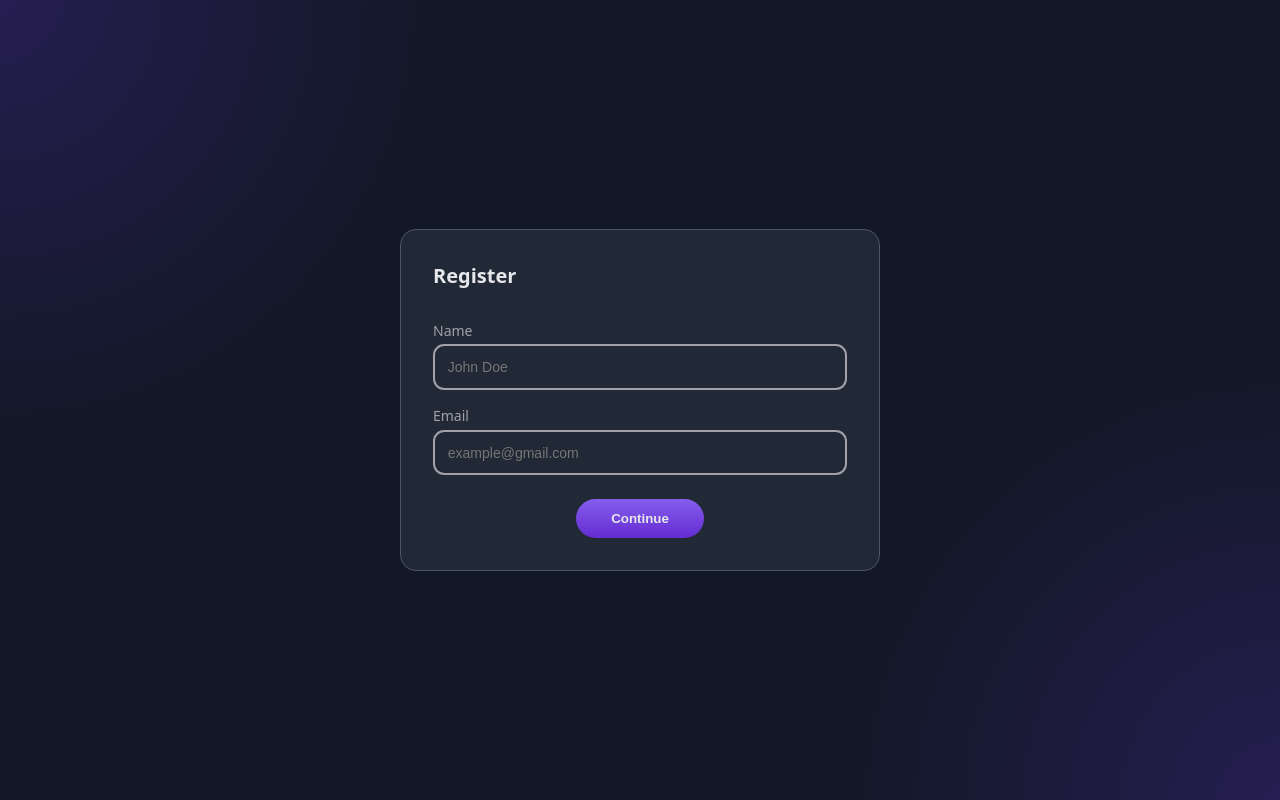
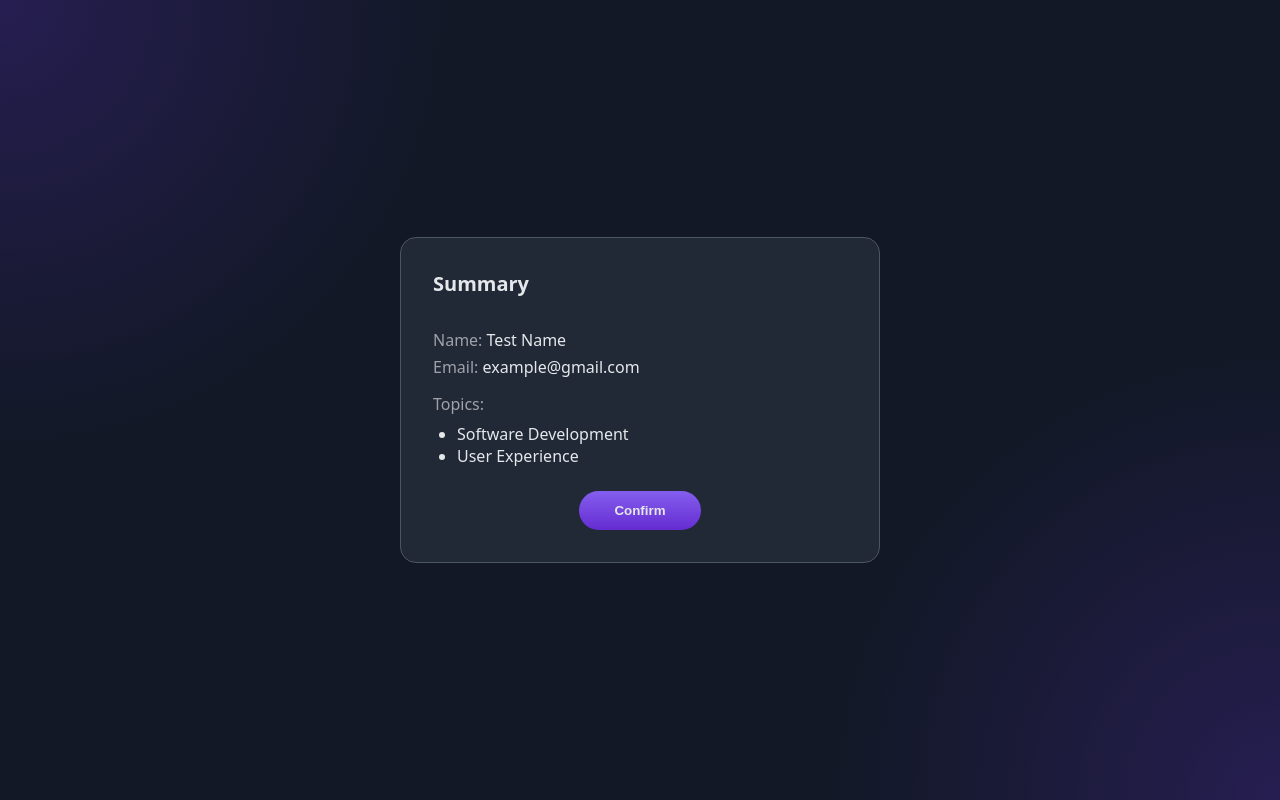
Before and after one commit to Quibylix/multi-step-register-form, a website built with Vite: page index.html in a window 1280 px wide. Built offline with nearby package versions, Linux system fonts and the light colour scheme.

Commit message:
feat: add third form and update styles

```diff
--- a/index.html
+++ b/index.html
@@ -50,6 +50,25 @@
         </label>
         <button class="step-2-form__button" type="submit">Continue</button>
       </form>
+      <form class="step-3-form" data-cy="step-3-form">
+        <h2 class="step-3-form__heading">Summary</h2>
+        <p class="step-3-form__data">
+          <span class="step-3-form__label">Name:</span>
+          <span class="step-3-form__name">Test Name</span>
+        </p>
+        <p class="step-3-form__data">
+          <span class="step-3-form__label">Email:</span>
+          <span class="step-3-form__email">example@gmail.com</span>
+        </p>
+        <p class="step-3-form__data">
+          <span class="step-3-form__label">Topics:</span>
+        </p>
+        <ul class="step-3-form__list">
+          <li>Software Development</li>
+          <li>User Experience</li>
+        </ul>
+        <button class="step-3-form__button" type="submit">Confirm</button>
+      </form>
     </div>
     <script type="module" src="/src/main.ts"></script>
   </body>
--- a/src/main.ts
+++ b/src/main.ts
@@ -5,9 +5,10 @@ const $$ = document.querySelectorAll.bind(document);
 
 const formStep1 = $(".step-1-form") as HTMLFormElement;
 const formStep2 = $(".step-2-form") as HTMLFormElement;
+const formStep3 = $(".step-3-form") as HTMLFormElement;
 const labelsStep2 = $$(".step-2-form__label") as NodeListOf<HTMLLabelElement>;
 
-changeStep(1);
+changeStep(3);
 
 formStep1.addEventListener("submit", (e: SubmitEvent) => {
   e.preventDefault();
@@ -24,7 +25,15 @@ labelsStep2.forEach(label => {
 formStep2.addEventListener("submit", e => {
   e.preventDefault();
 
+  changeStep(3);
+});
+
+formStep3.addEventListener("submit", e => {
+  e.preventDefault();
+
   alert("Form submitted!");
+
+  changeStep(1);
 });
 
 function changeStep(step: number) {
@@ -32,10 +41,17 @@ function changeStep(step: number) {
     case 1:
       formStep1.classList.remove("hidden");
       formStep2.classList.add("hidden");
+      formStep3.classList.add("hidden");
       break;
     case 2:
       formStep1.classList.add("hidden");
       formStep2.classList.remove("hidden");
+      formStep3.classList.add("hidden");
+      break;
+    case 3:
+      formStep1.classList.add("hidden");
+      formStep2.classList.add("hidden");
+      formStep3.classList.remove("hidden");
       break;
   }
 }
--- a/src/style.css
+++ b/src/style.css
@@ -49,7 +49,8 @@ html {
 }
 
 .step-1-form,
-.step-2-form {
+.step-2-form,
+.step-3-form {
   background: var(--dark);
   color: var(--pale-gray);
   padding: 2rem;
@@ -62,7 +63,8 @@ html {
 }
 
 .step-1-form__heading,
-.step-2-form__heading {
+.step-2-form__heading,
+.step-3-form__heading {
   margin-bottom: 2rem;
   font-size: 1.25rem;
 }
@@ -91,7 +93,8 @@ html {
 }
 
 .step-1-form__button,
-.step-2-form__button {
+.step-2-form__button,
+.step-3-form__button {
   background: linear-gradient(to bottom, var(--purpley), var(--blue-purple));
   color: var(--pale-gray);
   padding: 0.75rem 2.2rem;
@@ -119,3 +122,21 @@ html {
 .step-2-form__input {
   appearance: none;
 }
+
+.step-3-form__data {
+  margin-top: 0.3rem;
+}
+
+.step-3-form__data:nth-child(4) {
+  margin-top: 0.9rem;
+}
+
+.step-3-form__label {
+  color: var(--cool-gray);
+}
+
+.step-3-form__list {
+  list-style: disc;
+  margin-left: 1.5rem;
+  margin-top: 0.5rem;
+}
```
Also changed, not shown: cypress/e2e/app.cy.ts (+10 -0 lines).
